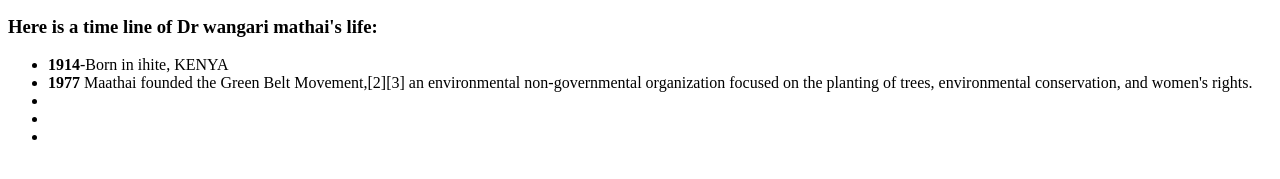
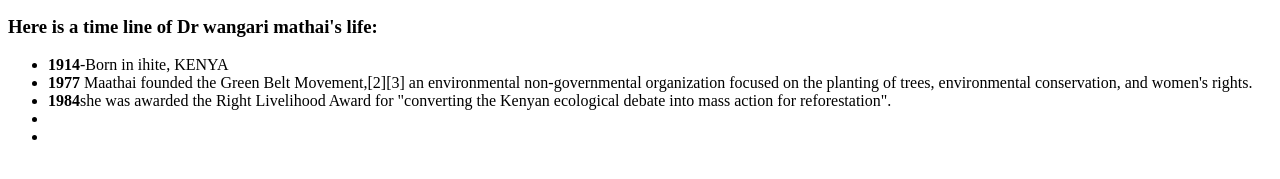
Before and after one commit to BilalAdan2003/tribute-page-, a plain HTML site: page index.html in a window 1280 px wide. Shown: the part 455-634 px from the top of the page. Drawn offline with Linux system fonts and the light colour scheme.

Commit message:
added a what dr wangari did in 1984

```diff
--- a/index.html
+++ b/index.html
@@ -19,7 +19,7 @@
   <ul>
     <li><strong>1914</strong>-Born in ihite, KENYA </li>
     <li><strong>1977</strong> Maathai founded the Green Belt Movement,[2][3] an environmental non-governmental organization focused on the planting of trees, environmental conservation, and women's rights.</li>
-    <li></li>
+    <li><strong>1984</strong>she was awarded the Right Livelihood Award for "converting the Kenyan ecological debate into mass action for reforestation".</li>
     <li></li>
     <li></li>
   </ul>
```
